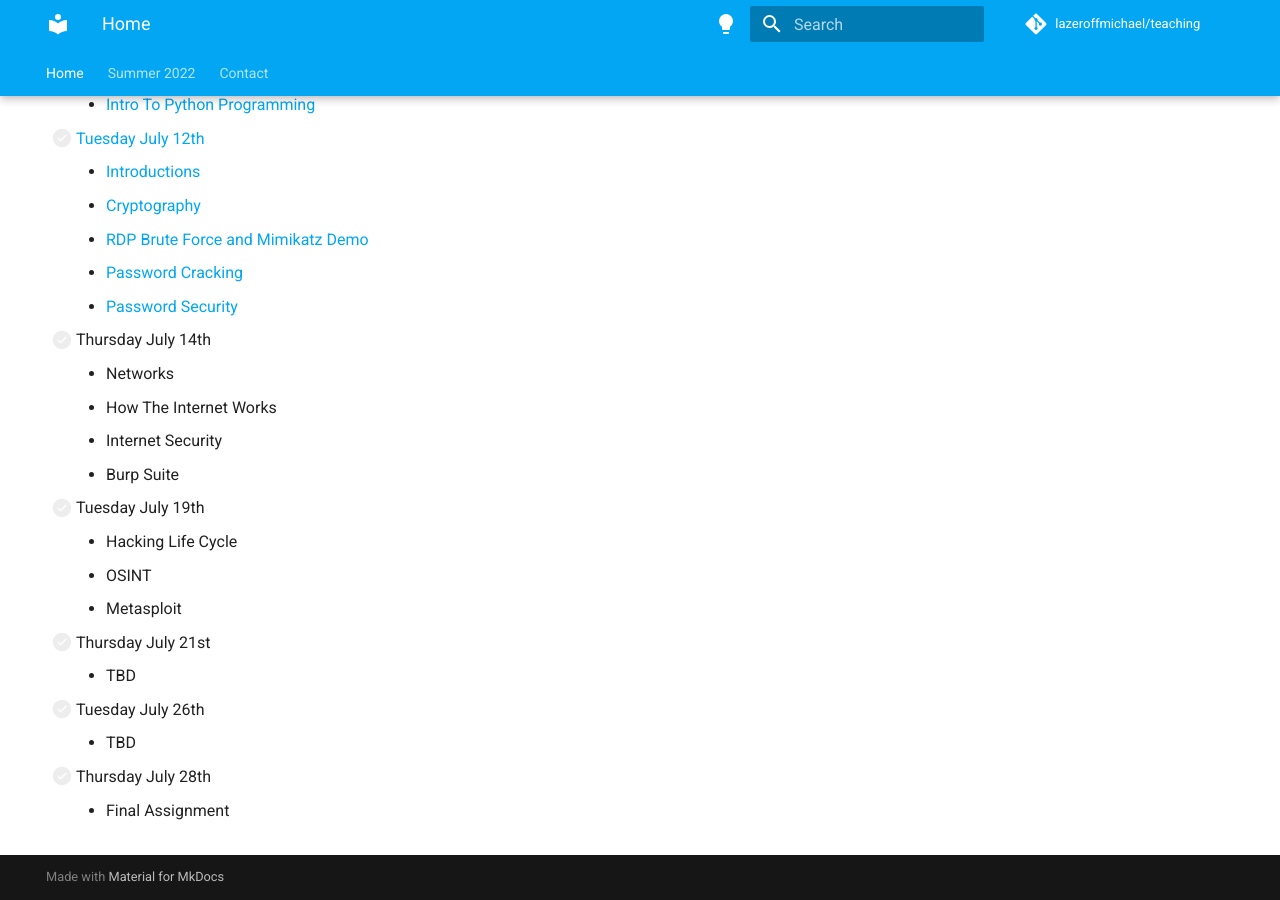
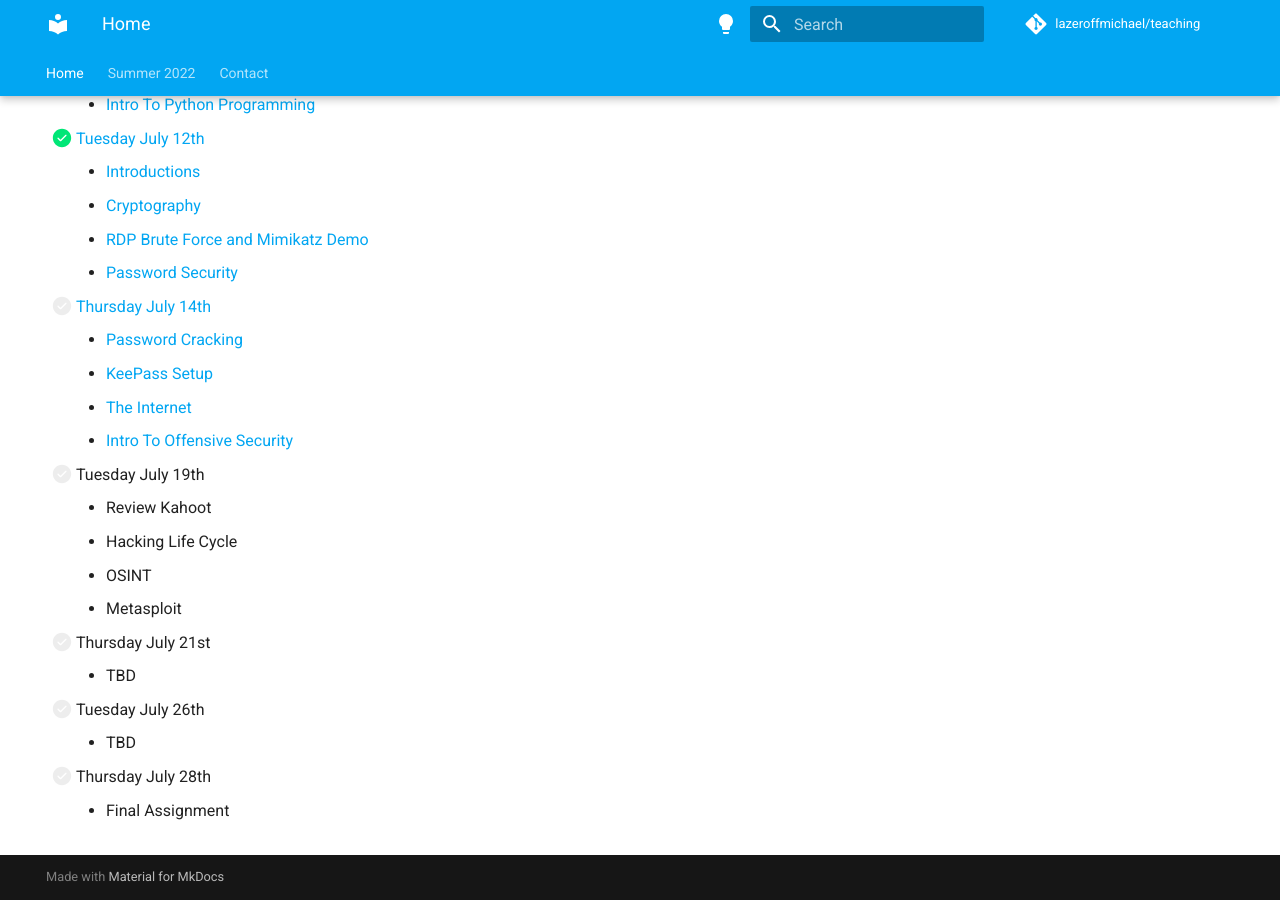
Before and after one commit to lazeroffmichael/UNLV-Cyber-2022, an MkDocs documentation site: the page built from docs/index.md, in a window 1280 px wide and 900 px high, scrolled down 610 px. Built offline with MkDocs 1.6.1 and Material for MkDocs 9.7.7, drawn with Linux system fonts in a browser that asks for light colours; comment, search, counter and statistics services are not loaded.

Commit message:
7-14-22 do

```diff
--- a/docs/index.md
+++ b/docs/index.md
@@ -26,18 +26,18 @@ tools and strategies that will be useful in the future.
     - [Operating Systems](summer2022/07-07-22.md#operating-systems)
     - [Intro To Kali Linux](summer2022/07-07-22.md#intro-to-kali-linux)
     - [Intro To Python Programming](summer2022/07-07-22.md#intro-to-python-programming)
-- [ ] [Tuesday July 12th](summer2022/07-12-22.md)
+- [x] [Tuesday July 12th](summer2022/07-12-22.md)
     - [Introductions](summer2022/07-12-22.md#introductions)
     - [Cryptography](summer2022/07-12-22.md#cryptography)
     - [RDP Brute Force and Mimikatz Demo](summer2022/07-12-22.md#rdp-brute-force-and-mimikatz-demo)
-    - [Password Cracking](summer2022/07-12-22.md#password-cracking)
     - [Password Security](summer2022/07-12-22.md#password-security)
-- [ ] Thursday July 14th
-    - Networks
-    - How The Internet Works
-    - Internet Security
-    - Burp Suite
+- [ ] [Thursday July 14th](summer2022/07-14-22.md)
+    - [Password Cracking](summer2022/07-14-22.md#password-cracking)
+    - [KeePass Setup](summer2022/07-14-22.md#keepass-setup)
+    - [The Internet](summer2022/07-14-22.md#the-internet)
+    - [Intro To Offensive Security](summer2022/07-14-22.md#intro-to-offensive-security)
 - [ ] Tuesday July 19th
+    - Review Kahoot
     - Hacking Life Cycle
     - OSINT
     - Metasploit
--- a/mkdocs.yml
+++ b/mkdocs.yml
@@ -53,4 +53,5 @@ nav:
   - Summer 2022:
     - Thursday July 7th 2022: summer2022/07-07-22.md
     - Tuesday July 12th 2022: summer2022/07-12-22.md
+    - Thursday July 14th 2022: summer2022/07-14-22.md
   - Contact: contact.md
```
Also changed, not shown: docs/summer2022/07-12-22.md (+0 -32 lines).
